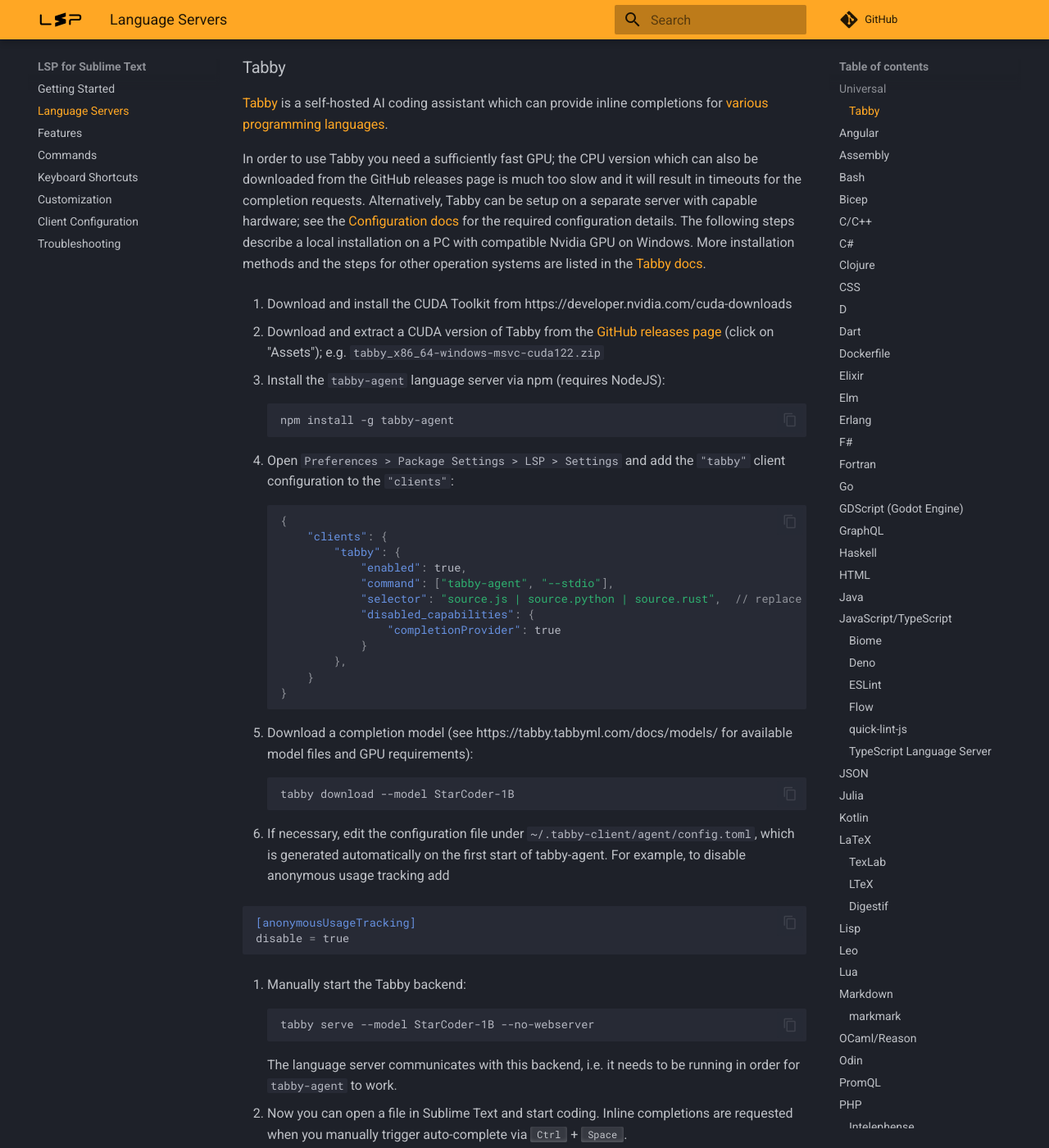
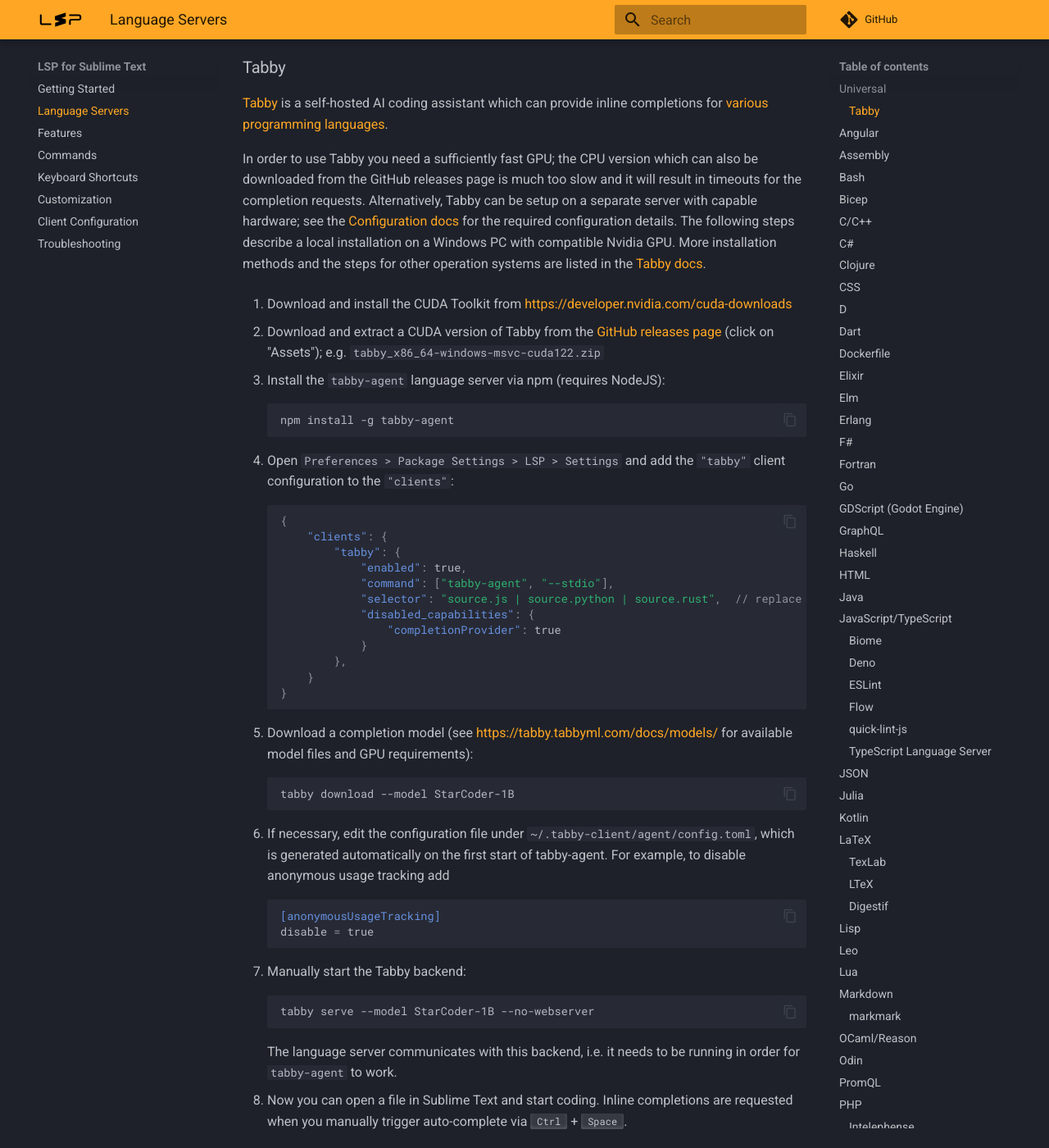
Before and after one commit to sublimelsp/LSP, an MkDocs documentation site: the page built from docs/src/language_servers.md, in a window 1280 px wide and 1400 px high, scrolled down 551 px. Shown: the whole window at 82% size. Built offline with MkDocs 1.6.1 and Material for MkDocs 9.7.7, drawn with Linux system fonts in a browser that asks for light colours; comment, search, counter and statistics services are not loaded.

Commit message:
Fix formatting in docs

````diff
--- a/docs/src/language_servers.md
+++ b/docs/src/language_servers.md
@@ -20,9 +20,9 @@
 
 In order to use Tabby you need a sufficiently fast GPU; the CPU version which can also be downloaded from the GitHub releases page is much too slow and it will result in timeouts for the completion requests.
 Alternatively, Tabby can be setup on a separate server with capable hardware; see the [Configuration docs](https://tabby.tabbyml.com/docs/extensions/configurations/) for the required configuration details.
-The following steps describe a local installation on a PC with compatible Nvidia GPU on Windows. More installation methods and the steps for other operation systems are listed in the [Tabby docs](https://tabby.tabbyml.com/docs/quick-start/installation/docker/).
+The following steps describe a local installation on a Windows PC with compatible Nvidia GPU. More installation methods and the steps for other operation systems are listed in the [Tabby docs](https://tabby.tabbyml.com/docs/quick-start/installation/docker/).
 
-1. Download and install the CUDA Toolkit from https://developer.nvidia.com/cuda-downloads
+1. Download and install the CUDA Toolkit from <https://developer.nvidia.com/cuda-downloads>
 
 2. Download and extract a CUDA version of Tabby from the [GitHub releases page](https://github.com/TabbyML/tabby/releases) (click on "Assets"); e.g. `tabby_x86_64-windows-msvc-cuda122.zip`
 
@@ -49,7 +49,7 @@
     }
     ```
 
-5. Download a completion model (see https://tabby.tabbyml.com/docs/models/ for available model files and GPU requirements):
+5. Download a completion model (see <https://tabby.tabbyml.com/docs/models/> for available model files and GPU requirements):
 
     ```sh
     tabby download --model StarCoder-1B
@@ -58,10 +58,10 @@
 6. If necessary, edit the configuration file under `~/.tabby-client/agent/config.toml`, which is generated automatically on the first start of tabby-agent.
    For example, to disable anonymous usage tracking add
 
-   ```toml
-   [anonymousUsageTracking]
-   disable = true
-   ```
+    ```toml
+    [anonymousUsageTracking]
+    disable = true
+    ```
 
 7. Manually start the Tabby backend:
 
````
